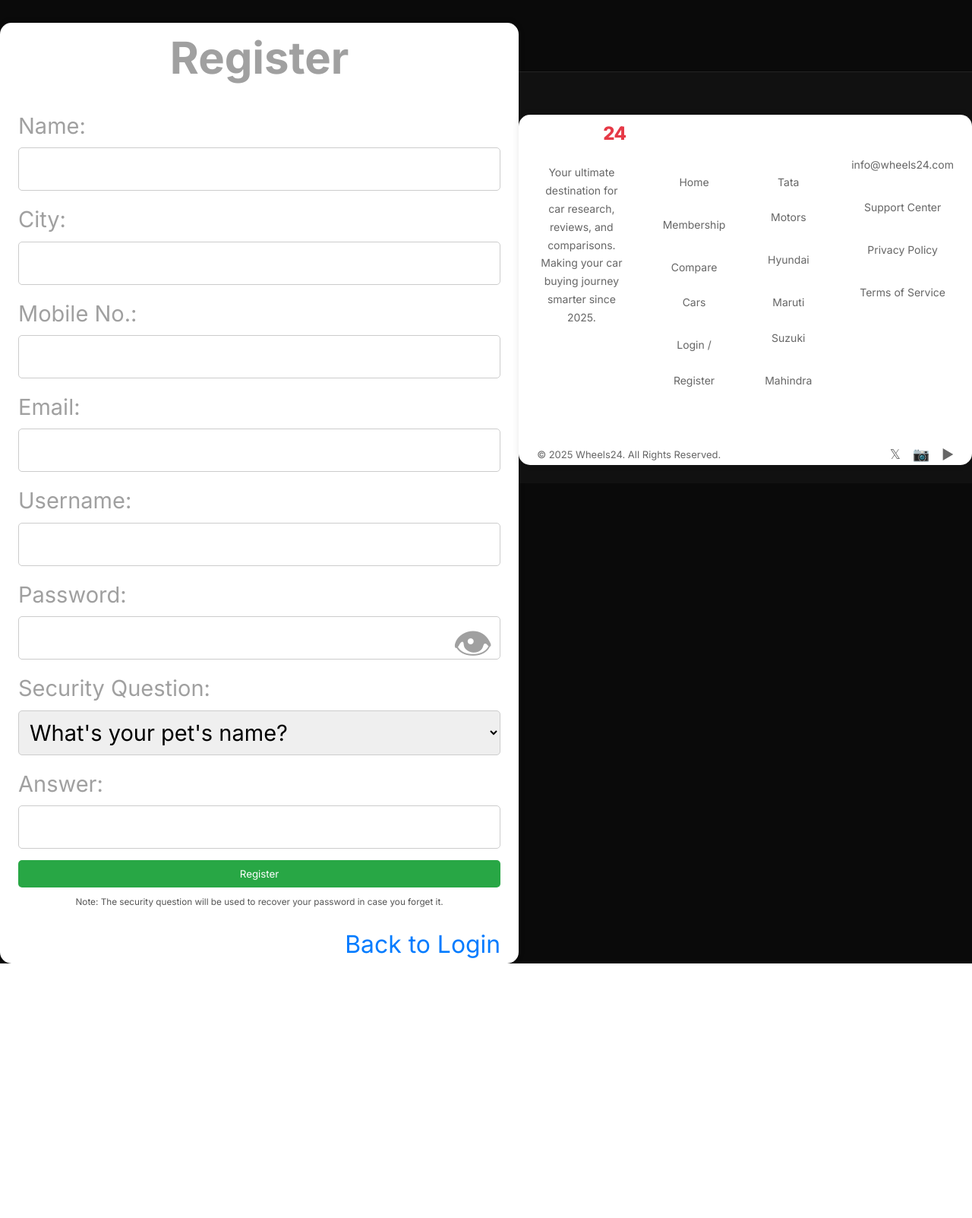
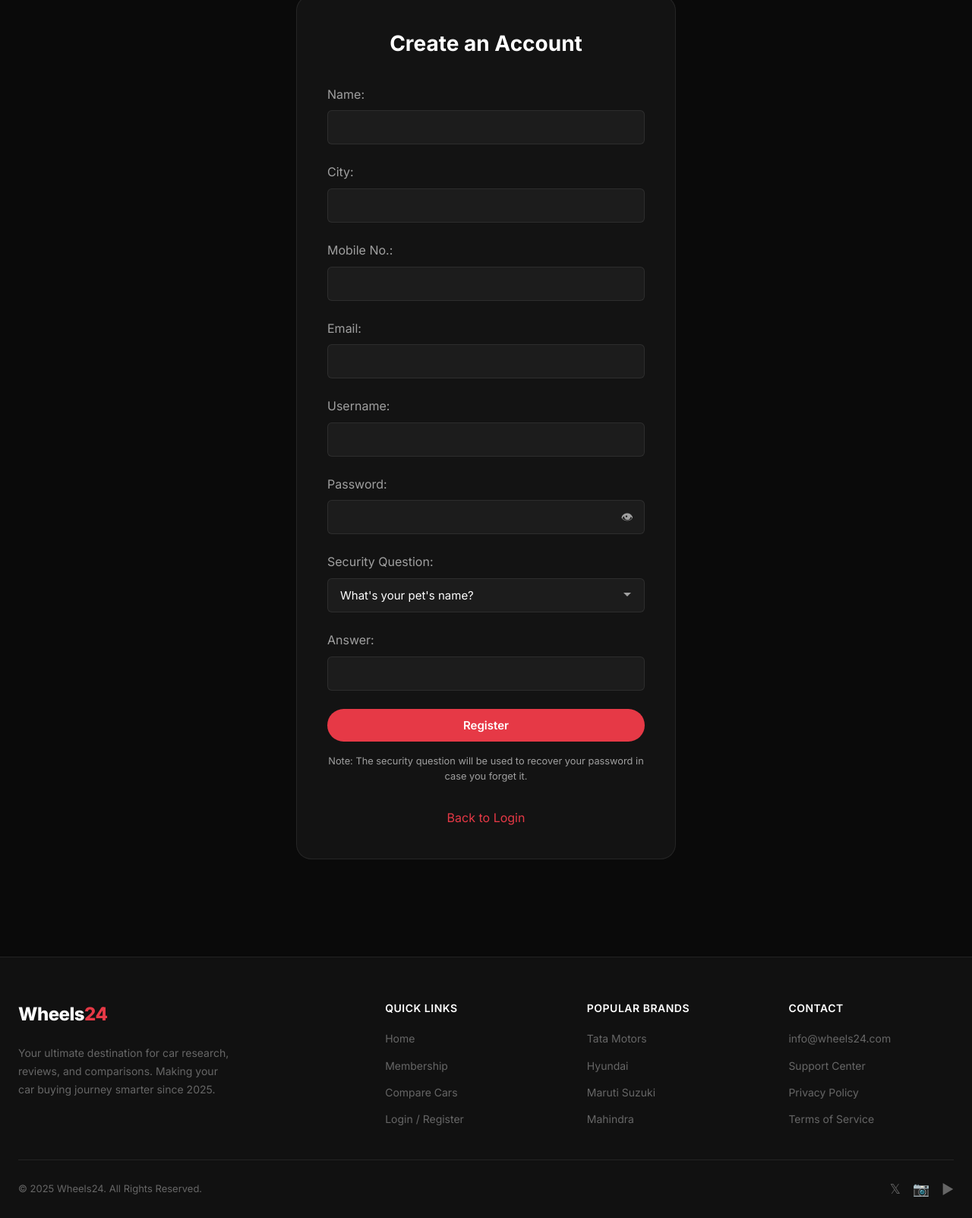
Before and after one commit to AnshPatel1406/wheels24, a PHP site: page /register in a window 1280 px wide. Shown: the part 70-1673 px from the top of the page at 76% size. Before the commit the page ends 1338 px from the top, so only its background shows below. Run offline with PHP 8.4, Linux system fonts and the light colour scheme.

Commit message:
feat(ui): redesign auth pages
- Redesigned login and registration forms using the new dark theme .form-card and .form-control components

- Updated password recovery modal with matching dark styling

- Replaced inline CSS with global style.css variables and utility classes

- Preserved all JavaScript authentication flows and API integrations

```diff
--- a/Wheels24/register.php
+++ b/Wheels24/register.php
@@ -1,164 +1,98 @@
-
-
+<?php
+// register.php
+?>
 <!DOCTYPE html>
 <html lang="en">
 <head>
     <meta charset="UTF-8">
     <meta name="viewport" content="width=device-width, initial-scale=1.0">
-    <title>Register</title>
-    <link rel="stylesheet" href="assets/css/style.css">
-    <style>
-        body {
-            display: flex;
-            justify-content: center;
-            align-items: flex-start;
-            height: 100vh;
-            background-color: #f0f0f0;
-            font-family: Arial, sans-serif;
-            margin-top: 100px;
-        }
-        .container {
-            background-color: #fff;
-            padding: 20px;
-            border-radius: 15px;
-            box-shadow: 0 0 10px rgba(0, 0, 0, 0.1);
-            width: 300px;
-            text-align: center;
-            font-size: 29px;
-        }
-        .container h1 {
-            margin-bottom: 20px;
-        }
-        .container form {
-            display: flex;
-            flex-direction: column;
-        }
-        .container label {
-            margin-bottom: 5px;
-            text-align: left;
-        }
-        .container input, .container select {
-            margin-bottom: 15px;
-            padding: 10px;
-            border: 1px solid #ccc;
-            border-radius: 5px;
-        }
-        .container .password-container {
-            position: relative;
-        }
-        .container .password-container input {
-            width: 100%;
-            padding-right: 40px;
-        }
-        .container .password-container .eye-icon {
-            position: absolute;
-            right: 10px;
-            top: 50%;
-            transform: translateY(-50%);
-            cursor: pointer;
-            font-size: 1.8em;
-        }
-        .container button {
-            padding: 10px;
-            border: none;
-            border-radius: 5px;
-            background-color: #28a745;
-            color: #fff;
-            cursor: pointer;
-        }
-        .container button:hover {
-            background-color: #218838;
-        }
-        .container .note {
-            margin-top: 10px;
-            font-size: 0.9em;
-            color: #555;
-        }
-        .container .back-to-login {
-            margin-top: 20px;
-            text-align: right;
-        }
-        .container .back-to-login a {
-            color: #007bff;
-            text-decoration: none;
-            font-size: 1.1em;
-        }
-        .container .back-to-login a:hover {
-            text-decoration: underline;
-        }
-        .popup-message {
-            display: none;
-            position: fixed;
-            top: 50%;
-            left: 50%;
-            transform: translate(-50%, -50%);
-            background-color: #fff;
-            padding: 20px;
-            border-radius: 10px;
-            box-shadow: 0 0 10px rgba(0, 0, 0, 0.1);
-            z-index: 1000;
-            text-align: center;
-        }
-    </style>
+    <title>Register - Wheels24</title>
+    <!-- CSS is loaded in header.php -->
 </head>
-<body>
+<body class="fade-in">
     <?php include 'includes/header.php'; ?>
-    <div class="container">
-        <h1>Register</h1>
+
+    <main class="container" style="min-height: 100vh; display: flex; align-items: center; justify-content: center; padding: 4rem 1rem;">
+        <div class="form-card fade-in-up" style="max-width: 500px; width: 100%;">
+            <h1 class="text-center" style="margin-bottom: 2rem;">Create an Account</h1>
+
             <form id="register-form">
-            <label for="name">Name:</label>
-            <input type="text" id="name" name="name" required autocapitalize="none" style="text-transform: none;">
-            <label for="city">City:</label>
-            <input type="text" id="city" name="city" required autocapitalize="none" style="text-transform: none;">
-            <label for="mobile">Mobile No.:</label>
-            <input type="tel" id="mobile" name="mobile" required maxlength="10" pattern="\d{10}" title="Please enter a valid 10-digit mobile number" style="text-transform: none;" oninput="this.value = this.value.replace(/[^0-9]/g, '');">
-            <label for="email">Email:</label>
-            <input type="email" id="email" name="email" required autocapitalize="none" style="text-transform: none;">
-            <label for="new-username">Username:</label>
-            <input type="text" id="new-username" name="username" required autocapitalize="none" style="text-transform: none;">
-            <label for="new-password">Password:</label>
-            <div class="password-container">
-                <input type="password" id="new-password" name="password" required autocapitalize="none" style="text-transform: none;">
-                <span class="eye-icon" id="toggle-new-password">&#128065;</span> <!-- Reverted to eye symbol -->
+                <div style="margin-bottom: 1.5rem;">
+                    <label for="name" style="display: block; margin-bottom: 0.5rem; color: var(--text-secondary);">Name:</label>
+                    <input type="text" id="name" name="name" class="form-control" required autocapitalize="none">
                 </div>
-            <label for="security-question">Security Question:</label>
-            <select id="security-question" name="security_question" required>
+
+                <div style="margin-bottom: 1.5rem;">
+                    <label for="city" style="display: block; margin-bottom: 0.5rem; color: var(--text-secondary);">City:</label>
+                    <input type="text" id="city" name="city" class="form-control" required autocapitalize="none">
+                </div>
+
+                <div style="margin-bottom: 1.5rem;">
+                    <label for="mobile" style="display: block; margin-bottom: 0.5rem; color: var(--text-secondary);">Mobile No.:</label>
+                    <input type="tel" id="mobile" name="mobile" class="form-control" required maxlength="10" pattern="\d{10}" title="Please enter a valid 10-digit mobile number" oninput="this.value = this.value.replace(/[^0-9]/g, '');">
+                </div>
+
+                <div style="margin-bottom: 1.5rem;">
+                    <label for="email" style="display: block; margin-bottom: 0.5rem; color: var(--text-secondary);">Email:</label>
+                    <input type="email" id="email" name="email" class="form-control" required autocapitalize="none">
+                </div>
+
+                <div style="margin-bottom: 1.5rem;">
+                    <label for="new-username" style="display: block; margin-bottom: 0.5rem; color: var(--text-secondary);">Username:</label>
+                    <input type="text" id="new-username" name="username" class="form-control" required autocapitalize="none">
+                </div>
+
+                <div style="margin-bottom: 1.5rem;">
+                    <label for="new-password" style="display: block; margin-bottom: 0.5rem; color: var(--text-secondary);">Password:</label>
+                    <div style="position: relative;">
+                        <input type="password" id="new-password" name="password" class="form-control" required autocapitalize="none" style="padding-right: 40px;">
+                        <span class="eye-icon" id="toggle-new-password" style="position: absolute; right: 15px; top: 50%; transform: translateY(-50%); cursor: pointer; color: var(--text-secondary);">👁</span>
+                    </div>
+                </div>
+
+                <div style="margin-bottom: 1.5rem;">
+                    <label for="security-question" style="display: block; margin-bottom: 0.5rem; color: var(--text-secondary);">Security Question:</label>
+                    <select id="security-question" name="security_question" class="form-control" required>
                         <option value="pet_name">What's your pet's name?</option>
                         <option value="first_school">Which was your first school?</option>
                         <option value="favorite_food">What's your favorite food?</option>
                     </select>
-            <label for="security-answer">Answer:</label>
-            <input type="text" id="security-answer" name="security_answer" required autocapitalize="none" style="text-transform: none;">
-            <button type="submit">Register</button>
+                </div>
+
+                <div style="margin-bottom: 1.5rem;">
+                    <label for="security-answer" style="display: block; margin-bottom: 0.5rem; color: var(--text-secondary);">Answer:</label>
+                    <input type="text" id="security-answer" name="security_answer" class="form-control" required autocapitalize="none">
+                </div>
+
+                <button type="submit" class="btn btn-primary" style="width: 100%;">Register</button>
             </form>
-        <div class="note">
-            <p style="font-size: 0.45em;">Note: The security question will be used to recover your password in case you forget it.</p>
+
+            <div style="margin-top: 1rem; text-align: center;">
+                <p style="font-size: 0.8em; color: var(--text-secondary);">Note: The security question will be used to recover your password in case you forget it.</p>
             </div>
-        <div class="back-to-login">
-            <p><a href="login-register">Back to Login</a></p>
+
+            <div style="margin-top: 2rem; text-align: center;">
+                <p><a href="login-register" style="color: var(--accent); text-decoration: none;">Back to Login</a></p>
             </div>
         </div>
-    <div class="popup-message" id="popup-message">
+    </main>
+
+    <div class="popup-message" id="popup-message" style="display: none; position: fixed; top: 50%; left: 50%; transform: translate(-50%, -50%); background-color: var(--bg-card); padding: 2rem; border-radius: var(--radius-lg); box-shadow: var(--shadow-lg); z-index: 1000; text-align: center; border: 1px solid var(--border-color); color: #10b981;">
         New User Created Successfully!
     </div>
+
+    <?php include 'includes/footer.php'; ?>
+
     <script>
-        // Toggle password visibility
         const toggleNewPassword = document.getElementById('toggle-new-password');
         const newPasswordInput = document.getElementById('new-password');
 
-        toggleNewPassword.addEventListener('mousedown', function() {
-            newPasswordInput.type = 'text';
-        });
+        toggleNewPassword.addEventListener('mousedown', function() { newPasswordInput.type = 'text'; });
+        toggleNewPassword.addEventListener('mouseup', function() { newPasswordInput.type = 'password'; });
+        toggleNewPassword.addEventListener('mouseout', function() { newPasswordInput.type = 'password'; });
+        toggleNewPassword.addEventListener('touchstart', function(e) { e.preventDefault(); newPasswordInput.type = 'text'; });
+        toggleNewPassword.addEventListener('touchend', function(e) { e.preventDefault(); newPasswordInput.type = 'password'; });
 
-        toggleNewPassword.addEventListener('mouseup', function() {
-            newPasswordInput.type = 'password';
-        });
-
-        toggleNewPassword.addEventListener('mouseout', function() {
-            newPasswordInput.type = 'password';
-        });
-
-        // Handle registration form submission
         document.getElementById('register-form').addEventListener('submit', function(event) {
             event.preventDefault();
             const formData = new FormData(this);
@@ -186,6 +120,5 @@
             });
         });
     </script>
-     <?php include 'includes/footer.php'; ?>
 </body>
 </html>
```
Also changed, not shown: Wheels24/login-register.php (+83 -201 lines). Lines whose indentation alone changed are shown as unchanged.
